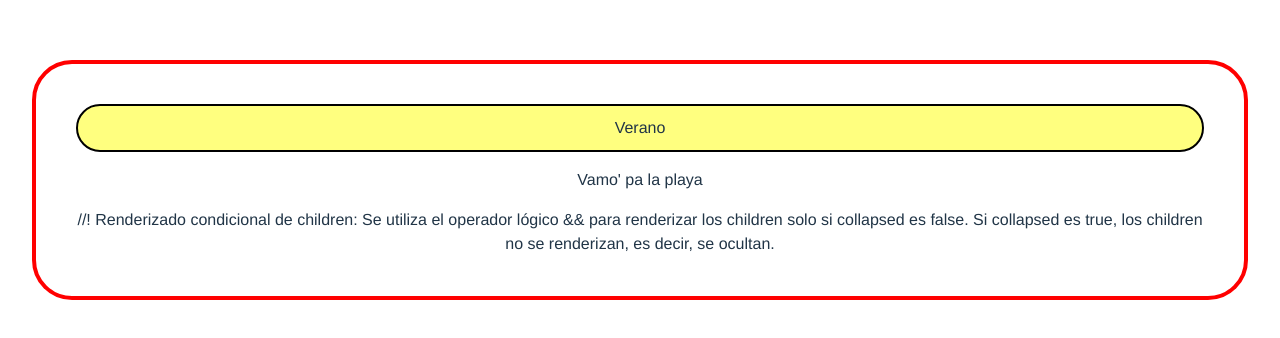
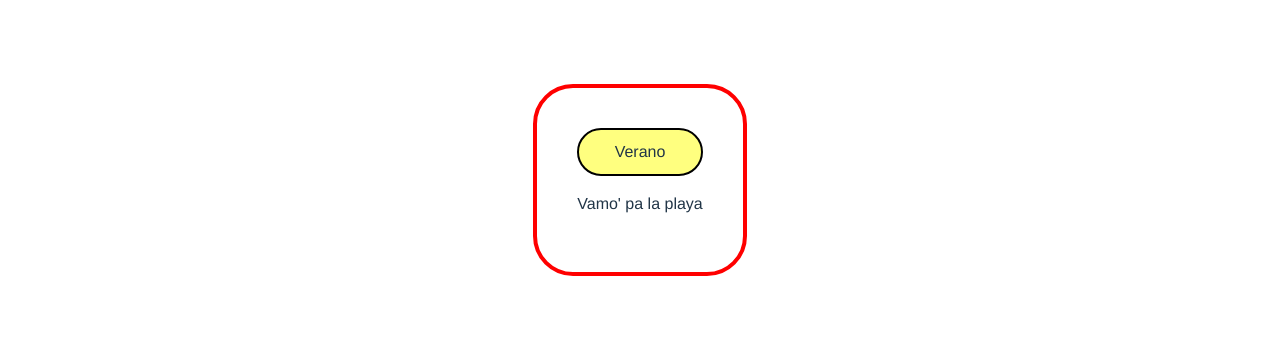
Before and after one commit to MarisaTrigueros/React2, a React (Vite) app: page / in a window 1280 px wide. Shown: the part 220-558 px from the top of the page. Built offline with nearby package versions, Linux system fonts and the light colour scheme.

Commit message:
Ahora sí

```diff
--- a/src/components/Container.jsx
+++ b/src/components/Container.jsx
@@ -30,7 +30,7 @@ function Container({ title, children }) {
             {title}
         </div>
         {!collapsed && <div>{children}</div>}
-        //! Renderizado condicional de children: Se utiliza el operador lógico && para renderizar los children solo si collapsed es false. Si collapsed es true, los children no se renderizan, es decir, se ocultan.
+        {/* Renderizado condicional de children: Se utiliza el operador lógico && para renderizar los children solo si collapsed es false. Si collapsed es true, los children no se renderizan, es decir, se ocultan. */}
       </div>
     </>
   );
```
